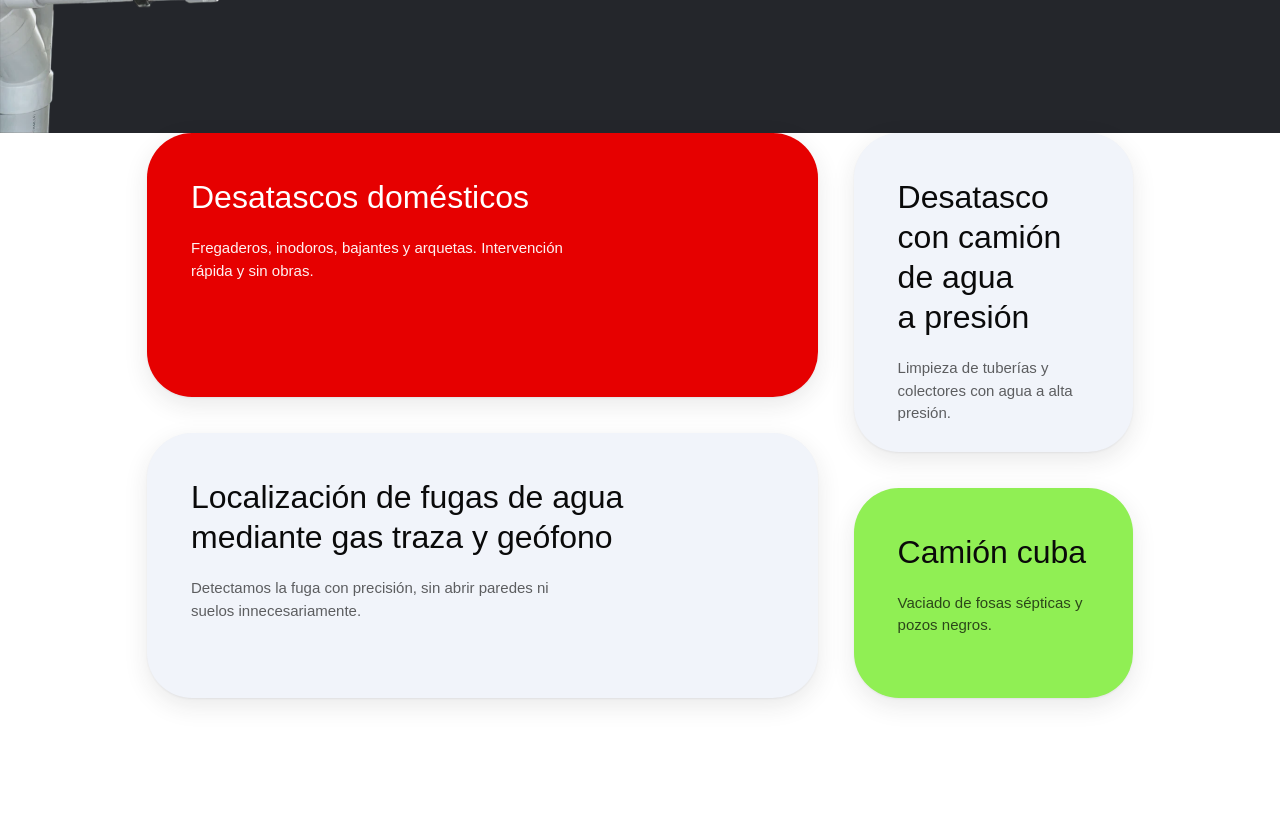
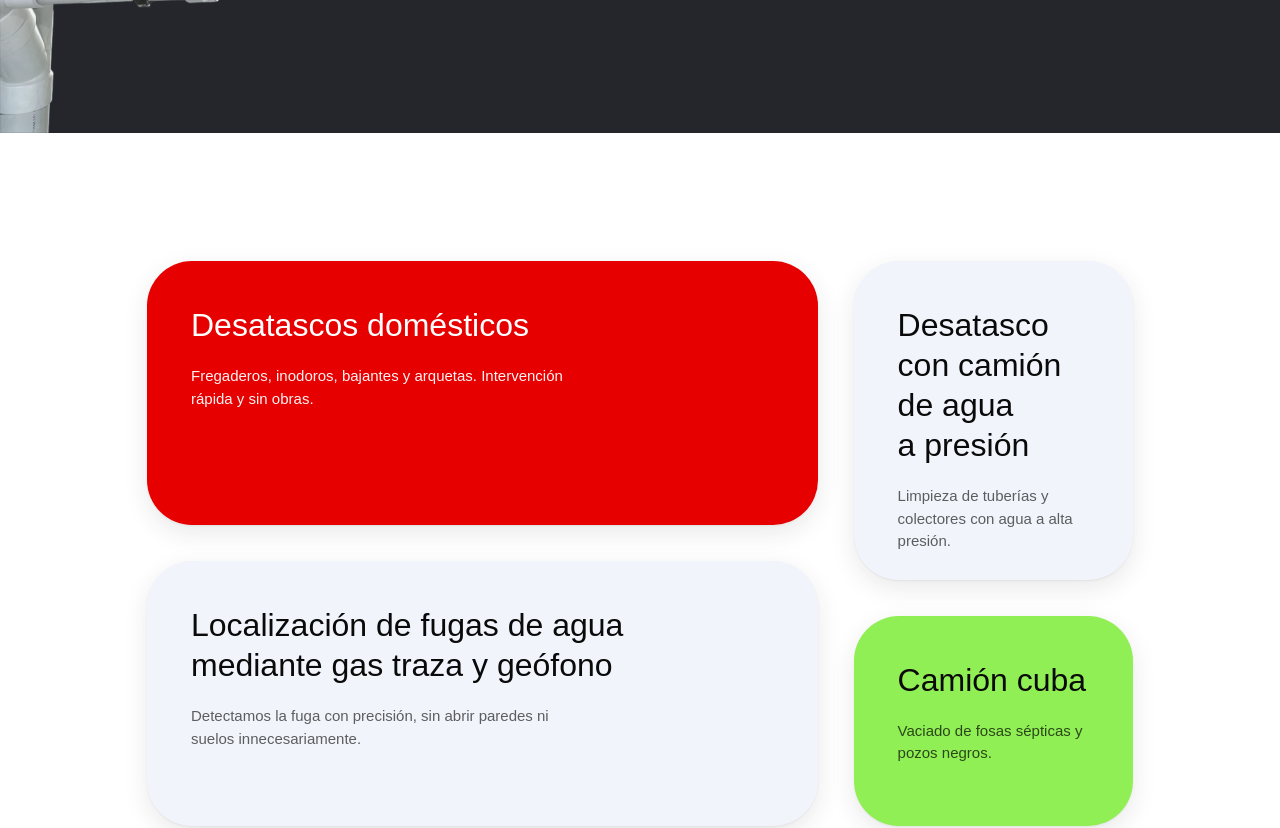
Before and after one commit to Gofkius/ardesatascos, a React (Vite) app: page / in a window 1280 px wide. Shown: the part 1240-2068 px from the top of the page. Built offline with nearby package versions, Linux system fonts and the light colour scheme; a web font is replaced by a local one.

Commit message:
Margin changes

```diff
--- a/src/styles/Services.css
+++ b/src/styles/Services.css
@@ -1,5 +1,6 @@
 .services-container{
     display: flex;
+    margin-top: 128px;
     justify-content: center;
     position: relative;
     gap: clamp(20px, 3vw, 36px);
```
